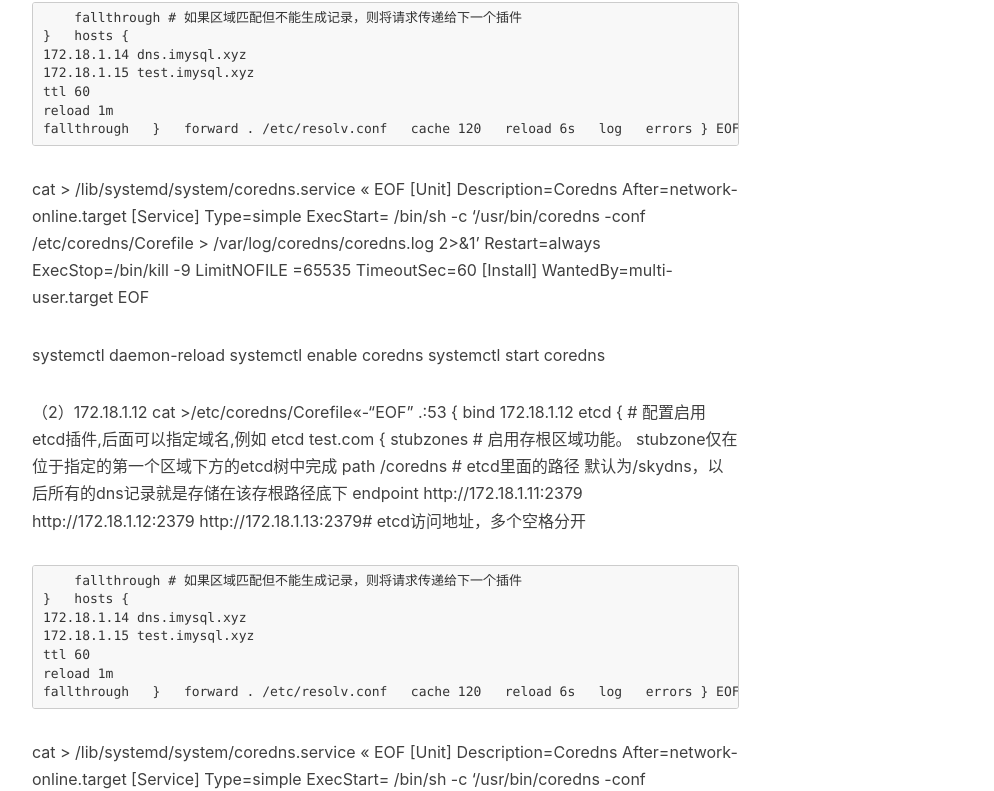
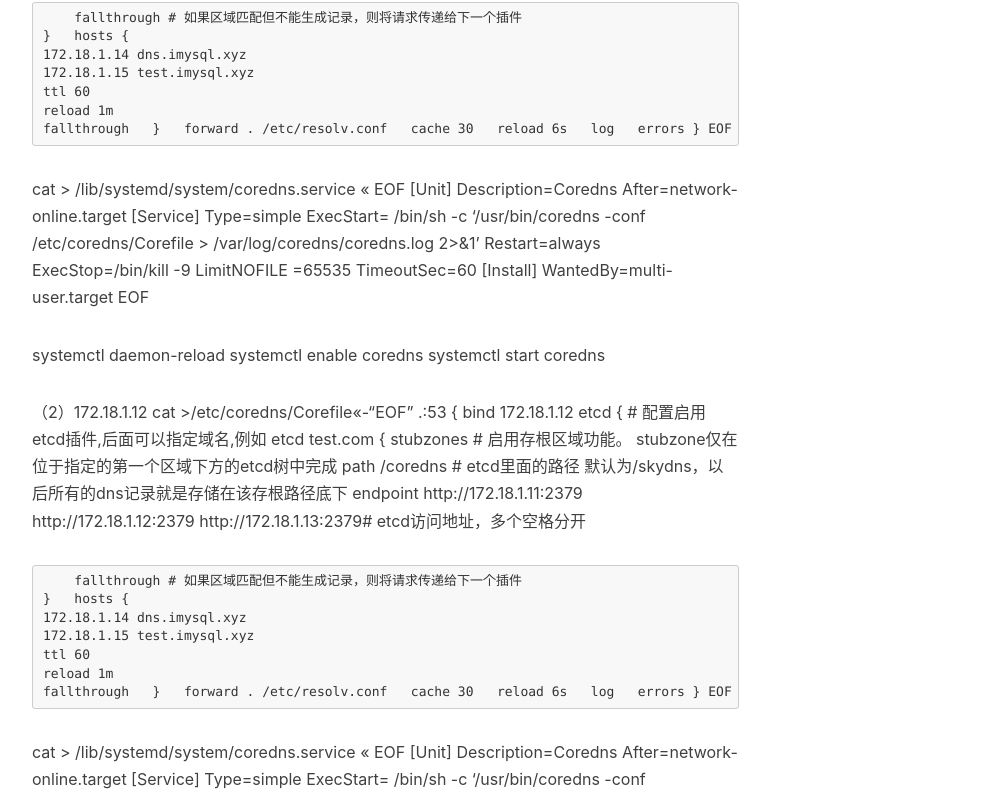
Before and after one commit to weiyanwei412/weiyanwei412.github.io, a Jekyll site: the page built from _posts/2020-02-19-局域网DNS 之CoreDNS 集群部署.md, in a window 1280 px wide and 1400 px high, scrolled down 3176 px. Shown: the part 250-1041 px from the top of the window, without its empty margins (233-1227 px from the left). Built offline with Jekyll 4.4.1, drawn with Linux system fonts in a browser that asks for light colours; nearby versions of some CDN libraries; comment, search, counter and statistics services are not loaded; some of the changed text lies outside the part shown.

Commit message:
Update 2020-02-19-局域网DNS 之CoreDNS 集群部署.md

```diff
--- a/_posts/2020-02-19-局域网DNS 之CoreDNS 集群部署.md
+++ b/_posts/2020-02-19-局域网DNS 之CoreDNS 集群部署.md
@@ -162,7 +162,7 @@ cat >/etc/coredns/Corefile<<-"EOF"
     fallthrough
   }
   forward . /etc/resolv.conf
-  cache 120
+  cache 30
   reload 6s
   log
   errors
@@ -207,7 +207,7 @@ cat >/etc/coredns/Corefile<<-"EOF"
     fallthrough
   }
   forward . /etc/resolv.conf
-  cache 120
+  cache 30
   reload 6s
   log
   errors
@@ -251,7 +251,7 @@ cat >/etc/coredns/Corefile<<-"EOF"
     fallthrough
   }
   forward . /etc/resolv.conf
-  cache 120
+  cache 30
   reload 6s
   log
   errors
```
